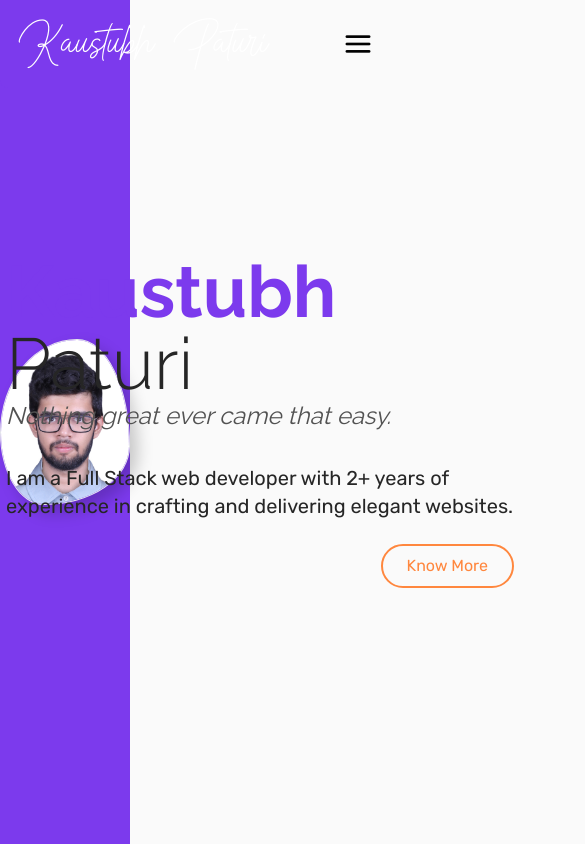
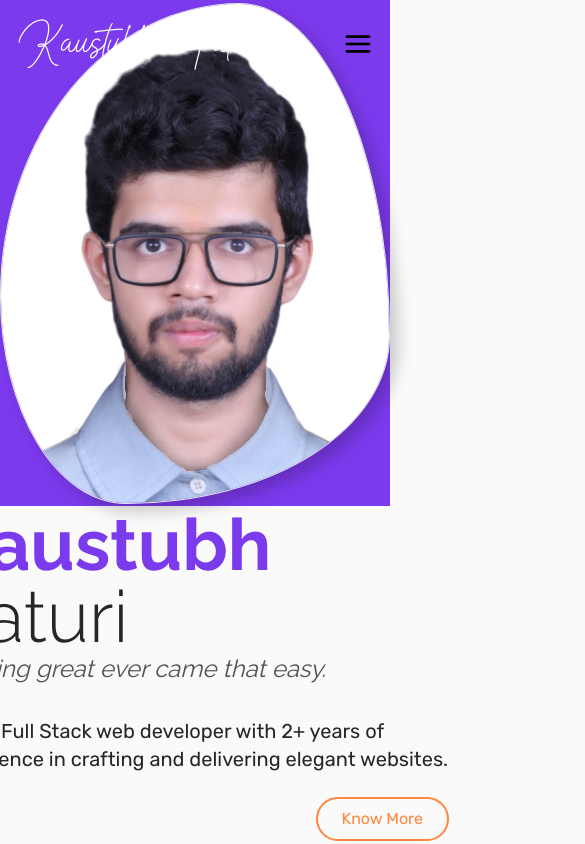
Before and after one commit to paturikaustubh/portfolio-2.0, a Next.js app: page / in a window 390 px wide. Shown: the top 844 px of the page, 585 px wide, since content can reach past the window. Built offline with nearby package versions, Linux system fonts and the light colour scheme.

Commit message:
ADD: footer, review

```diff
--- a/app/globals.css
+++ b/app/globals.css
@@ -81,6 +81,68 @@ body {
   line-height: 1.6em;
 }
 
+.review-card {
+  position: relative;
+  border: 2px solid rgb(0 0 0 / 0.1);
+  border-radius: 2em 4.5em 2em 2em;
+  padding: 3.5em 3em 2em 1.5em;
+  display: flex;
+  flex-direction: column;
+  gap: 2.5em;
+  width: 60ch;
+}
+
+.review-card::after {
+  content: open-quote;
+  position: absolute;
+  top: 0;
+  left: 0;
+  color: var(--accent);
+  font-size: 16em;
+  transform: translate(30%, -32%);
+  @apply fade;
+}
+
+.review-text {
+  color: rgb(64 64 64);
+  font-size: 1.5em;
+  font-weight: 500;
+}
+
+.review-card-container {
+  overflow-x: auto;
+  scroll-snap-type: x mandatory;
+}
+
+.review-card > .more-info {
+  display: flex;
+  justify-content: space-between;
+  align-items: center;
+  scroll-snap-align: start;
+}
+
+.review-card > .more-info > .rating {
+  color: rgb(64 64 64);
+  font-size: 1.2em;
+  font-weight: 400;
+}
+
+.reviewer {
+  text-align: right;
+}
+
+.reviewer > .name {
+  color: rgb(124 58 237);
+  font-size: 1.2em;
+}
+
+.reviewer > .designation {
+  font-size: 0.9em;
+  font-weight: 300;
+  font-style: italic;
+  color: rgb(70 70 70);
+}
+
 .tech-stack {
   display: grid;
   grid-template-columns: repeat(3, minmax(165px, 1fr));
--- a/app/layout.jsx
+++ b/app/layout.jsx
@@ -2,6 +2,7 @@ import "./globals.css";
 import { Rubik } from "next/font/google";
 import Navbar from "@components/Navbar/Navbar";
 import SideNav from "@components/SideNav/SideNav";
+import Footer from "@components/Footer/Footer";
 
 const rubik = Rubik({ subsets: ["latin"] });
 
@@ -23,6 +24,7 @@ export default function RootLayout({ children }) {
         <Navbar />
         <SideNav />
         {children}
+        <Footer />
       </body>
     </html>
   );
--- a/app/page.jsx
+++ b/app/page.jsx
@@ -12,7 +12,7 @@ export default function Home() {
         <svg
           viewBox="0 0 24 24"
           xmlns="http://www.w3.org/2000/svg"
-          width={"145"}
+          style={{ maxWidth: 145, minWidth: 20 }}
           className="hover:fill-[#149ECA] duration-300 fill-neutral-800"
         >
           <g>
@@ -188,13 +188,13 @@ export default function Home() {
   return (
     <section className="flex flex-col">
       <div className="h-screen grid grid-cols-12">
-        <div className="lg:col-span-5 col-span-4 bg-violet-600 h-full flex justify-end items-center">
+        <div className="lg:col-span-5 col-span-12 bg-violet-600 h-full flex lg:justify-end justify-center items-center">
           <img
             src={"Images/Kaustubh.jpg"}
             className="kaustubh-img border lg:translate-x-1/4"
           />
         </div>
-        <div className="lg:col-span-7 col-span-8 flex items-center justify-center text-neutral-800">
+        <div className="lg:col-span-7 col-span-12 flex items-center justify-center text-neutral-800">
           <div className="flex flex-col lg:pl-24">
             <p className={`${raleway.className} text-7xl`}>
               <span className="font-bold text-violet-600">Kaustubh </span>
@@ -215,15 +215,15 @@ export default function Home() {
         </div>
       </div>
       <div className="grid grid-cols-12" id="about-me">
-        <div className="bg-violet-600 lg:col-span-5 col-span-4">
+        <div className="bg-violet-600 lg:col-span-5 col-span-12">
           <p
-            className={`${raleway.className} text-7xl font-bold text-center pb-20 text-white sticky top-1/4 fade`}
+            className={`${raleway.className} text-7xl font-bold text-center py-20 text-white sticky top-1/4 fade`}
           >
             About Me
           </p>
         </div>
-        <div className="lg:col-span-7 col-span-8 flex w-[60ch] mx-auto items-center pb-20">
-          <div className="flex flex-col">
+        <div className="lg:col-span-7 col-span-12 flex flex-col justify-center items-center py-20">
+          <div className="flex flex-col w-[60ch]">
             <p className="text-xl text-neutral-800 about-me-text fade fade-translate">
               <span>Hello there! Kaustubh here, a </span>
               <span className="text-violet-600 font-bold">
@@ -253,11 +253,29 @@ export default function Home() {
               </Link>
             </div>
           </div>
+          <div className="reviews w-full flex mt-12 justify-center">
+            <div className="review-card fade">
+              <p className="review-text fade fade-translate">
+                He's a top pick for any of your projects.
+              </p>
+              <div className="more-info">
+                <div className="rating">
+                  ⭐ 4.5<sub>/5</sub>
+                </div>
+                <div className="reviewer">
+                  <p className="name fade fade-translate">-M.S. Dhoni</p>
+                  <p className="designation fade fade-translate">
+                    Indian Cricketer
+                  </p>
+                </div>
+              </div>
+            </div>
+          </div>
         </div>
       </div>
       <div className="grid grid-cols-12">
         <div
-          className="py-20 bg-violet-600 lg:col-span-5 col-span-4"
+          className="py-20 bg-violet-600 lg:col-span-5 col-span-12"
           id="skills"
         >
           <p
@@ -266,7 +284,7 @@ export default function Home() {
             Skills
           </p>
         </div>
-        <div className="lg:col-span-7 col-span-8 py-20 flex flex-col justify-center items-center">
+        <div className="lg:col-span-7 col-span-12 py-20 flex flex-col justify-center items-center">
           <p className="text-5xl text-neutral-800 about-me-text font-light fade">
             <span className="text-violet-600 font-bold">Front End</span> Skills
           </p>
@@ -274,7 +292,7 @@ export default function Home() {
             {frontEndSkills.map(({ name, svg }, indx) => (
               <div className="technology fade fade-translate" key={indx}>
                 {svg}
-                <p className="tech-name text-2xl">{name}</p>
+                <p className="tech-name text-2xl -z-10">{name}</p>
               </div>
             ))}
           </div>
@@ -285,7 +303,7 @@ export default function Home() {
             {backEndSkills.map(({ name, svg }, indx) => (
               <div className="technology fade fade-translate" key={indx}>
                 {svg}
-                <p className="tech-name text-2xl">{name}</p>
+                <p className="tech-name text-2xl -z-10">{name}</p>
               </div>
             ))}
           </div>
@@ -293,7 +311,7 @@ export default function Home() {
       </div>
       <div className="grid grid-cols-12">
         <div
-          className="py-20 bg-violet-600 lg:col-span-5 col-span-4"
+          className="py-20 bg-violet-600 lg:col-span-5 col-span-12"
           id="projects"
         >
           <p
@@ -302,7 +320,7 @@ export default function Home() {
             Projects
           </p>
         </div>
-        <div className="lg:col-span-7 col-span-8 py-20 flex flex-col justify-center items-center">
+        <div className="lg:col-span-7 col-span-12 py-20 flex flex-col justify-center items-center">
           <div className="w-[75ch]">
             <div className="fade">
               <p className="text-4xl font-bold text-[#DC3545]">Wok of Fame</p>
@@ -360,8 +378,8 @@ export default function Home() {
       </div>
       <div className="grid grid-cols-12">
         <div
-          className="py-20 bg-violet-600 lg:col-span-5 col-span-4"
-          id="about-me"
+          className="py-20 bg-violet-600 lg:col-span-5 col-span-12"
+          id="contact-me"
         >
           <p
             className={`${raleway.className} text-7xl font-bold text-center text-white sticky top-1/4 fade`}
@@ -369,7 +387,7 @@ export default function Home() {
             Contact Me
           </p>
         </div>
-        <div className="lg:col-span-7 col-span-8 py-20 flex flex-col justify-center items-center">
+        <div className="lg:col-span-7 col-span-12 py-20 flex flex-col justify-center items-center">
           <div className="w-[75ch]">
             <MessageForm />
           </div>
--- /dev/null
+++ b/components/Footer/Footer.jsx
@@ -0,0 +1,5 @@
+import "./styles.css";
+
+export default function Footer() {
+  return <footer>GAY</footer>;
+}
--- /dev/null
+++ b/components/Footer/styles.css
@@ -0,0 +1,10 @@
+footer {
+  width: 100%;
+  background-color: rgb(32 32 32);
+  color: rgb(229 229 229);
+
+  padding: 4rem 6rem 1rem 6rem;
+
+  display: flex;
+  justify-content: center;
+}
--- a/components/MessageForm/MessageForm.jsx
+++ b/components/MessageForm/MessageForm.jsx
@@ -11,7 +11,7 @@ export default function MessageFunction() {
       <p className="text-4xl col-span-12 font-bold text-violet-600 fade">
         Message Me
       </p>
-      <div className="col-span-12 text-lg max-w-[45ch] fade">
+      <div className="col-span-12 text-lg max-w-[45ch] fade fade-translate">
         {`Got something in your mind to share? Express yourself here!\nStart by introducing yourself`}
       </div>
       <input
@@ -27,6 +27,7 @@ export default function MessageFunction() {
         placeholder="E-Mail"
       />
       <textarea
+        required
         name="message"
         id="message"
         className="form-input col-span-12 fade"
@@ -35,7 +36,7 @@ export default function MessageFunction() {
       />
       <button
         type="submit"
-        className="text-right text-accent-500 py-2 px-6 hover:text-white hover:bg-accent-500 duration-300 rounded-md ml-auto col-span-12 border-2 border-accent-500 cursor-pointer text-lg fade"
+        className="text-right text-accent-500 py-2 px-6 hover:text-white hover:bg-accent-500 duration-300 rounded-md ml-auto col-span-12 border-2 border-accent-500 cursor-pointer text-lg fade fade-translate"
       >
         Submit
       </button>
```
